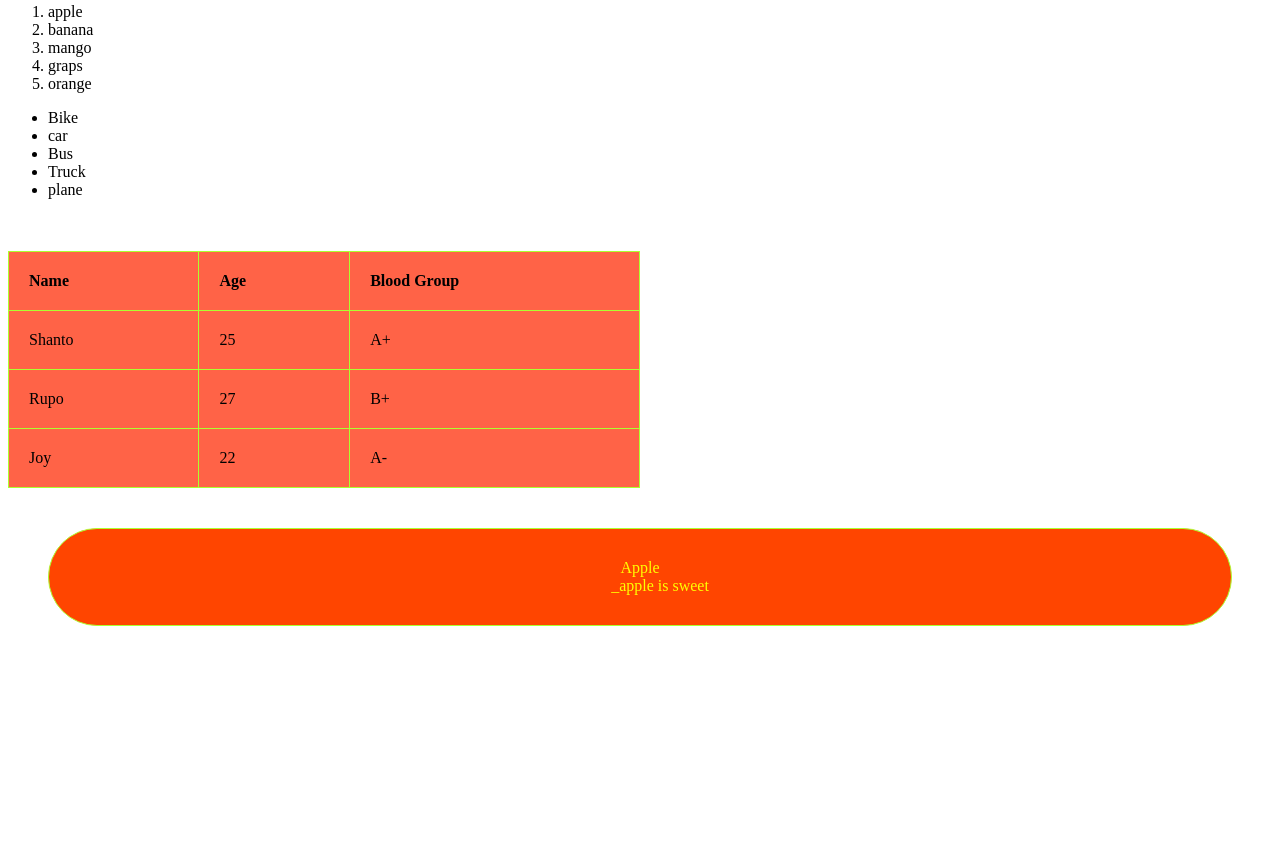
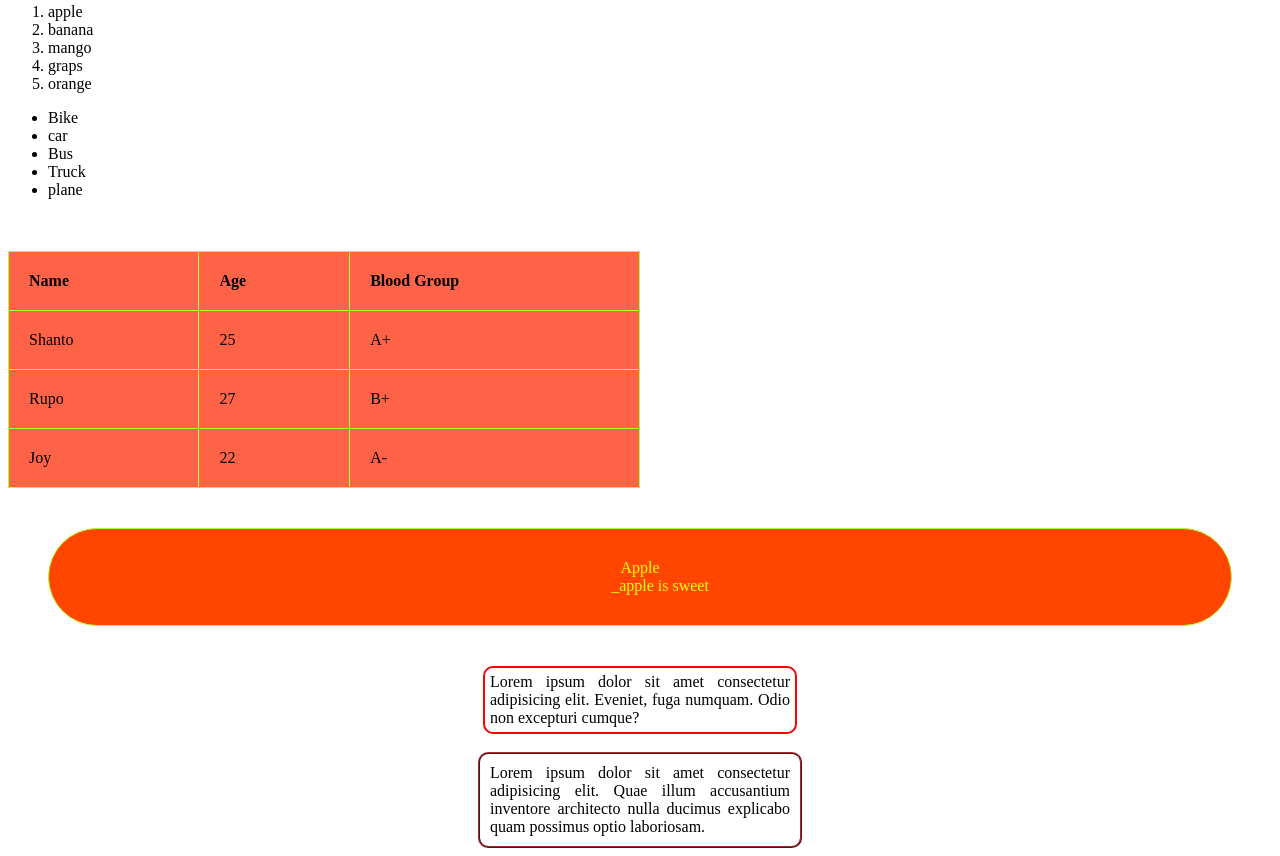
Before and after one commit to MehediHasan23/my-second-repo, a plain HTML site: page index.html in a window 1280 px wide. Shown: the part 500-1356 px from the top of the page. Before the commit the page ends 1166 px from the top, so only its background shows below. Drawn offline with Linux system fonts and the light colour scheme.

Commit message:
max-width bottom

```diff
--- a/index.html
+++ b/index.html
@@ -63,6 +63,12 @@
         <dt>Apple</dt>
         <dd>_apple is sweet</dd>
     </dl>
+    <div>
+        <div class="m1">Lorem ipsum dolor sit amet consectetur adipisicing elit. Eveniet, fuga numquam. Odio non excepturi cumque?</div>
+    </div><br>
+    <div>
+        <div class="m2">Lorem ipsum dolor sit amet consectetur adipisicing elit. Quae illum accusantium inventore architecto nulla ducimus explicabo quam possimus optio laboriosam.</div>
+    </div>
 </body>
 </body>
 </html>
--- a/stylesheet.css
+++ b/stylesheet.css
@@ -77,3 +77,20 @@ dl{
     background-color: orangered;
     color: yellow;
 }
+.m1{
+    width: 300px;
+    border: 2px solid red;
+    margin: auto;
+    border-radius: 10px;
+    text-align: justify;
+    padding: 5px;
+}
+.m2{
+    max-width: 300px;
+    border: 2px ridge brown;
+    margin: auto;
+    border-radius: 10px;
+    text-align: justify;
+    padding: 10px;
+
+}
```
